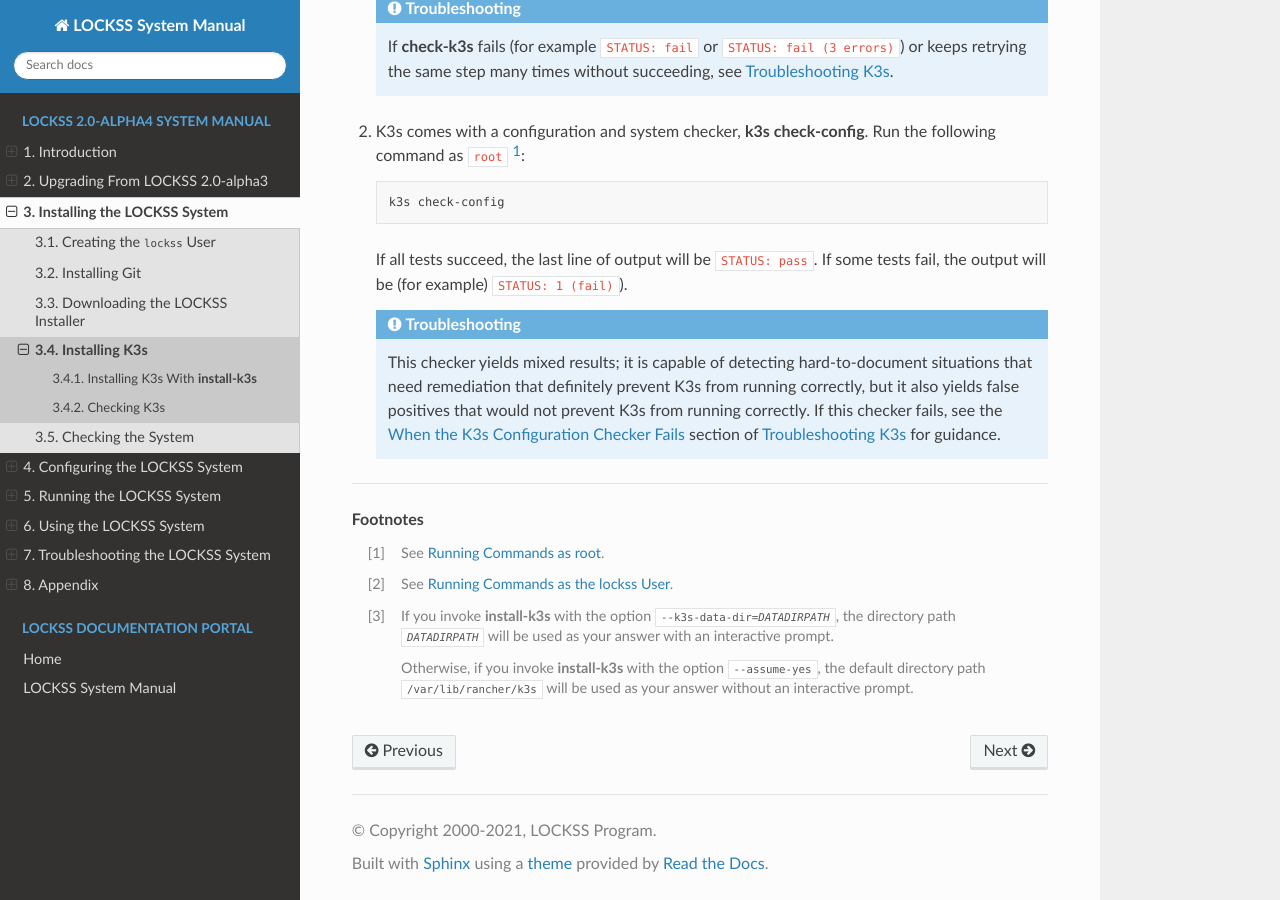
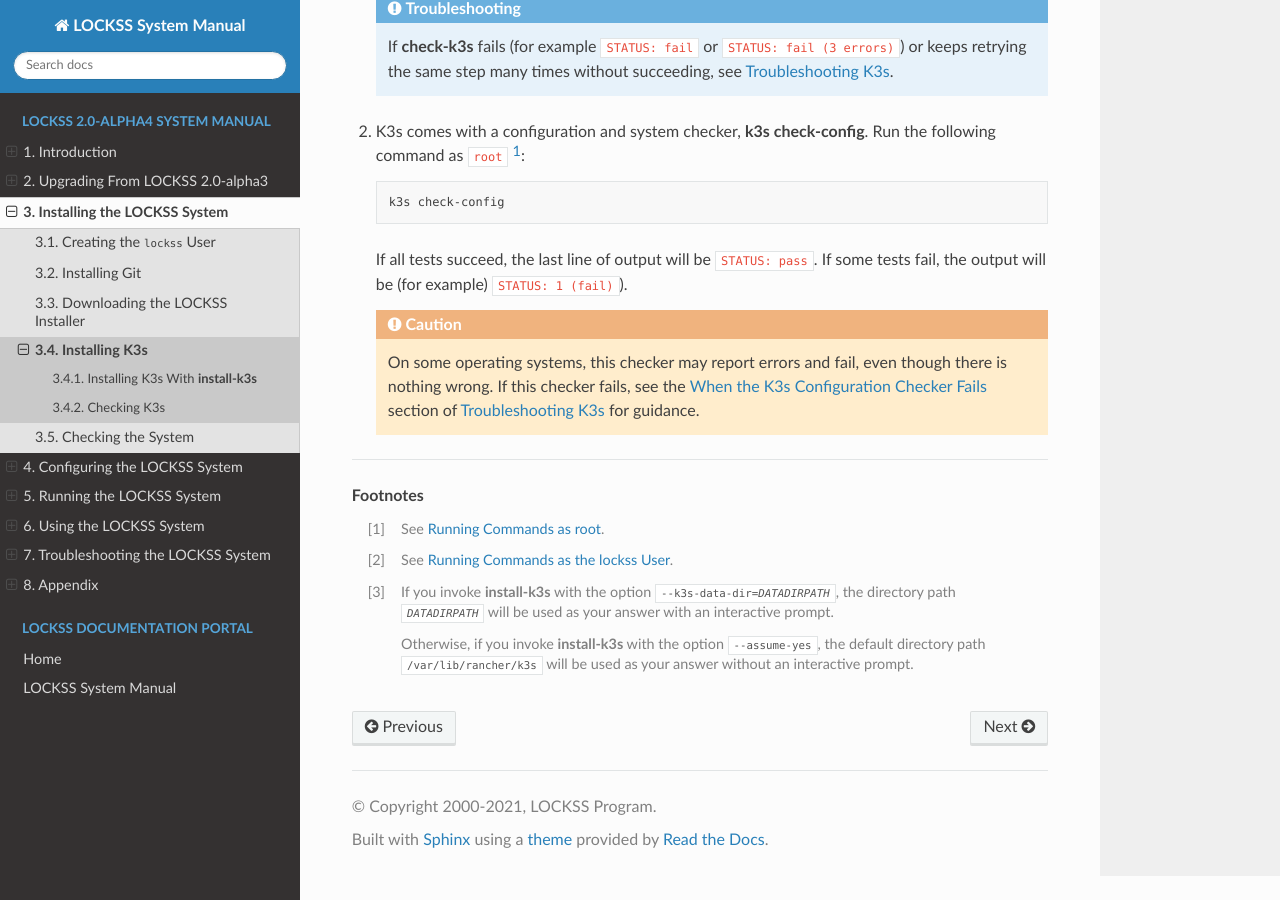
Before and after one commit to lockss/lockss-rtd-manual, a Sphinx documentation site: the page built from docs/installing/k3s.rst, in a window 1280 px wide and 900 px high, scrolled down 2010 px. Built offline with Sphinx 7.4.7 and the Read the Docs theme 2.0.0, drawn with Linux system fonts in a browser that asks for light colours.

Commit message:
Tighten k3s check-config passage.

```diff
--- a/docs/installing/k3s.rst
+++ b/docs/installing/k3s.rst
@@ -72,9 +72,9 @@ After :program:`install-k3s` runs successfully, two tools are at your disposal t
 
    If all tests succeed, the last line of output will be ``STATUS: pass``. If some tests fail, the output will be (for example) ``STATUS: 1 (fail)``).
 
-   .. admonition:: Troubleshooting
+   .. caution::
 
-      This checker yields mixed results; it is capable of detecting hard-to-document situations that need remediation that definitely prevent K3s from running correctly, but it also yields false positives that would not prevent K3s from running correctly. If this checker fails, see the :ref:`When the K3s Configuration Checker Fails` section of :doc:`/troubleshooting/k3s` for guidance.
+      On some operating systems, this checker may report errors and fail, even though there is nothing wrong. If this checker fails, see the :ref:`When the K3s Configuration Checker Fails` section of :doc:`/troubleshooting/k3s` for guidance.
 
 ----
 
```
